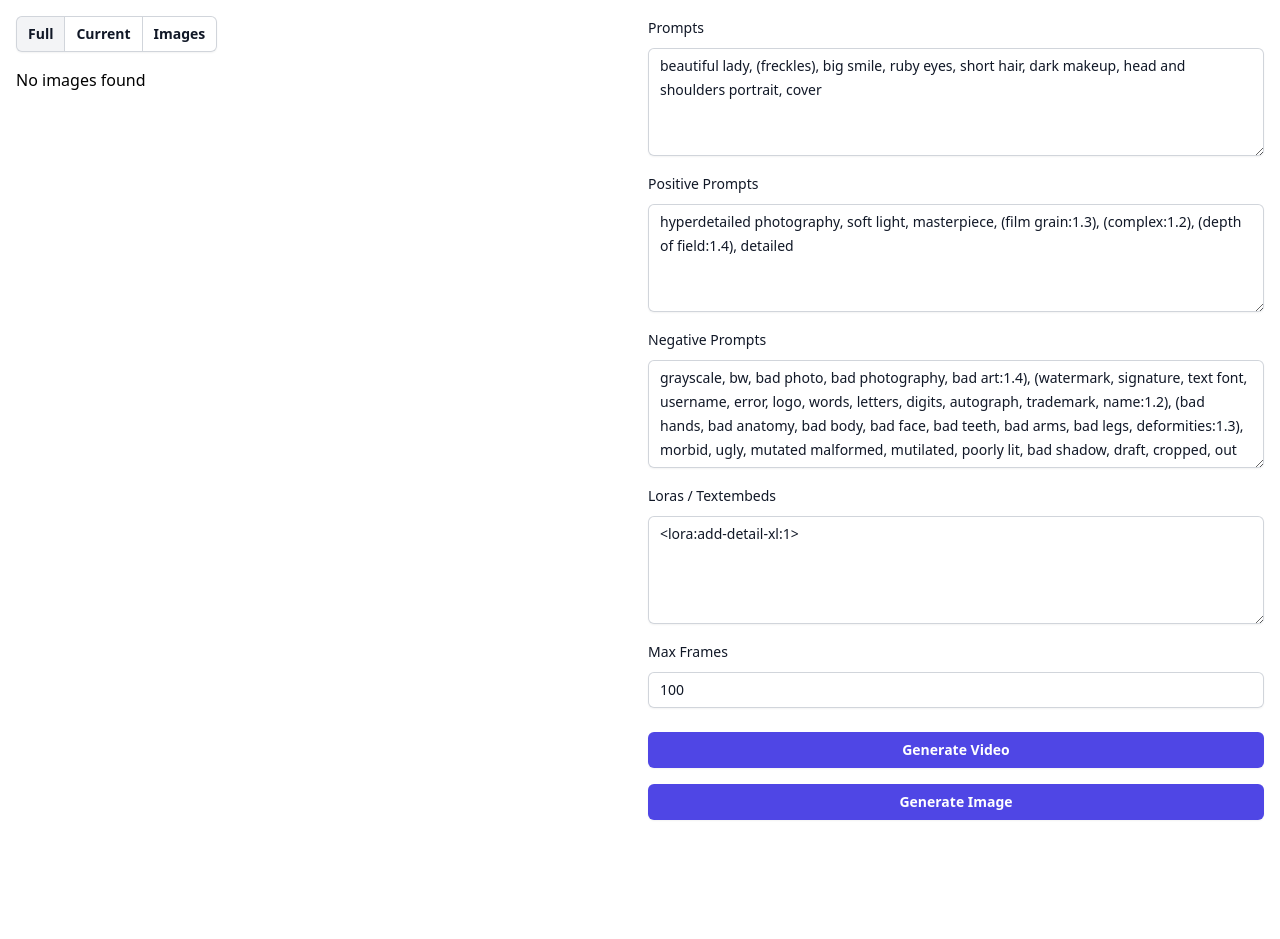
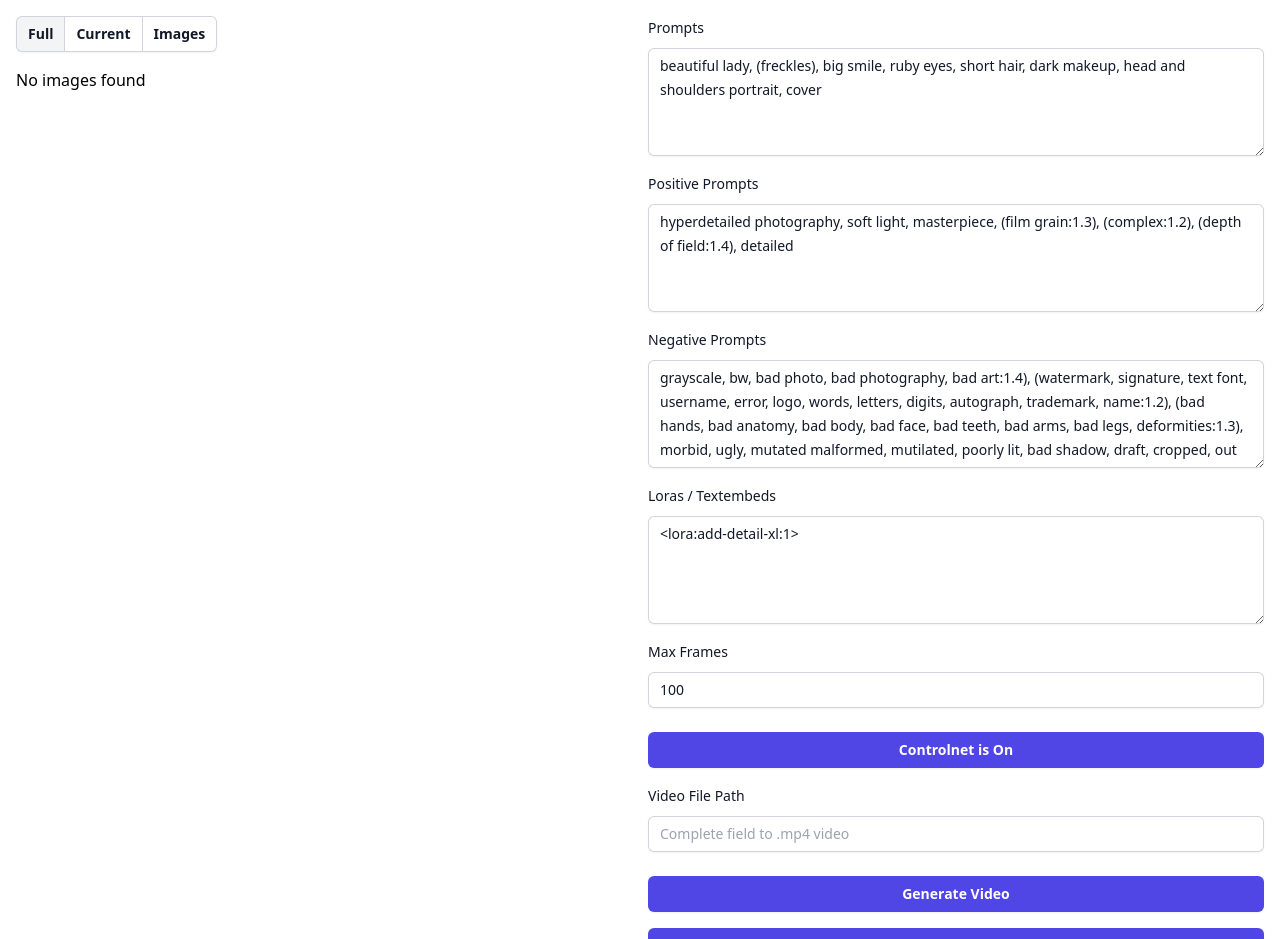
Before and after one commit to marius-jopen/vaim-bt, a React (Create React App) app in the folder client/: page / in a window 1280 px wide. Shown: the top 939 px of the page. Before the commit the page ends 836 px from the top, so only its background shows below. Built offline with nearby package versions, Linux system fonts and the light colour scheme; no server answers.

Commit message:
controlnet for videos integrated

```diff
--- a/client/src/components/form/TextInput.js
+++ b/client/src/components/form/TextInput.js
@@ -1,4 +1,6 @@
-const TextInput = ({ label, type = 'text', value, onChange }) => (
+import React from 'react';
+
+const TextInput = ({ label, type = 'text', value, onChange, required = false, placeholder }) => (
   <div className="mb-6">
     <label htmlFor={label} className="block text-sm font-medium leading-6 text-gray-900">
       {label}
@@ -7,13 +9,15 @@ const TextInput = ({ label, type = 'text', value, onChange }) => (
       <input
         type={type}
         name={label}
+        id={label} // Ensure the label's 'for' attribute maps to this 'id'
         value={value}
         onChange={onChange}
+        required={required} // Apply the 'required' prop to the input
+        placeholder={placeholder || "you@example.com"} // Use passed placeholder or default
         className="block w-full rounded-md border-0 py-1.5 text-gray-900 shadow-sm ring-1 ring-inset ring-gray-300 placeholder:text-gray-400 focus:ring-2 focus:ring-inset focus:ring-indigo-600 sm:text-sm sm:leading-6"
-        placeholder="you@example.com"
       />
     </div>
-</div>
-  );
+  </div>
+);
 
-  export default TextInput;
+export default TextInput;
--- a/client/src/components/form/form.js
+++ b/client/src/components/form/form.js
@@ -1,6 +1,6 @@
 import React, { useState } from 'react';
-import handleSubmitImage from './handleSubmitImage'; // Make sure this path is correct
-import handleSubmitAnimation from './handleSubmitAnimation'; // Make sure this path is correct
+import handleSubmitImage from './handleSubmitImage';
+import handleSubmitAnimation from './handleSubmitAnimation';
 import TextInput from './TextInput';
 import TextAreaInput from './TextAreaInput';
 import SubmitButton from './SubmitButton';
@@ -11,37 +11,56 @@ export default function Form() {
   const [positivePrompts, setPositivePrompts] = useState('hyperdetailed photography, soft light, masterpiece, (film grain:1.3), (complex:1.2), (depth of field:1.4), detailed');
   const [negativePrompts, setNegativePrompts] = useState('grayscale, bw, bad photo, bad photography, bad art:1.4), (watermark, signature, text font, username, error, logo, words, letters, digits, autograph, trademark, name:1.2), (bad hands, bad anatomy, bad body, bad face, bad teeth, bad arms, bad legs, deformities:1.3), morbid, ugly, mutated malformed, mutilated, poorly lit, bad shadow, draft, cropped, out of frame, cut off, censored, jpeg artifacts, glitch, duplicate');
   const [loras, setLoras] = useState('<lora:add-detail-xl:1>');
+  const [cn1Enabled, setCn1Enabled] = useState(true);
+  // New state for manually entered file path
+  const [manualFilePath, setManualFilePath] = useState('');
   const [responseMessage, setResponseMessage] = useState('');
 
   const handleAnimationSubmit = async (e) => {
     e.preventDefault();
-    await handleSubmitAnimation(e, { prompts, maxFrames, positivePrompts, loras, negativePrompts }, setResponseMessage);
+    // Use manualFilePath in your submission logic
+    await handleSubmitAnimation(e, { prompts, maxFrames, positivePrompts, loras, negativePrompts, cn1Enabled, cn1VidPath: manualFilePath }, setResponseMessage);
   };
 
   const handleImageSubmit = async (e) => {
     e.preventDefault();
-    await handleSubmitImage(e, { prompts, positivePrompts, loras, negativePrompts }, setResponseMessage);
+    await handleSubmitImage(e, { prompts, positivePrompts, loras, negativePrompts, cn1Enabled }, setResponseMessage);
   };
 
   return (
     <>
       <div className="order-2 lg:order-1">
         <form onSubmit={handleAnimationSubmit} className='text-xs'>
-        <TextAreaInput label="Prompts" value={prompts} onChange={(e) => setPrompts(e.target.value)} />
+          <TextAreaInput label="Prompts" value={prompts} onChange={(e) => setPrompts(e.target.value)} />
           <TextAreaInput label="Positive Prompts" value={positivePrompts} onChange={(e) => setPositivePrompts(e.target.value)} />
           <TextAreaInput label="Negative Prompts" value={negativePrompts} onChange={(e) => setNegativePrompts(e.target.value)} />
           <TextAreaInput label="Loras / Textembeds" value={loras} onChange={(e) => setLoras(e.target.value)} />
           <TextInput label="Max Frames" type="number" value={maxFrames} onChange={(e) => setMaxFrames(e.target.value)} required />
+
+          <button type="button" className="mb-4 flex w-full justify-center rounded-md bg-indigo-600 px-3 py-1.5 text-sm font-semibold leading-6 text-white shadow-sm hover:bg-indigo-500 focus-visible:outline focus-visible:outline-2 focus-visible:outline-offset-2 focus-visible:outline-indigo-600" onClick={() => setCn1Enabled(!cn1Enabled)}>
+            {cn1Enabled ? "Controlnet is On" : "Controlnet is Off"}
+          </button>
+
+          {cn1Enabled && (
+            <div className="mt-4">
+              <TextInput
+                label="Video File Path"
+                type="text"
+                value={manualFilePath}
+                onChange={(e) => setManualFilePath(e.target.value)}
+                required
+                placeholder="Complete field to .mp4 video"
+              />
+            </div>
+          )}
+
+
           <SubmitButton text="Generate Video" colorClass="bg-green-200 hover:bg-green-300" />
         </form>
 
         <form onSubmit={handleImageSubmit} className='mt-4 text-xs'>
-          {/* Image form button only, since details are managed in state */}
           <SubmitButton text="Generate Image" colorClass="bg-blue-200 hover:bg-blue-300" />
         </form>
-        {/* <div className='text-xs mt-1 neutral-500 mt-2 text-center'>
-          {responseMessage && <p>{responseMessage}</p>}
-        </div> */}
       </div>
     </>
   );
--- a/client/src/components/form/handleSubmitAnimation.js
+++ b/client/src/components/form/handleSubmitAnimation.js
@@ -1,5 +1,5 @@
 const handleSubmitAnimation = async (
-    e, { prompts, maxFrames, positivePrompts, loras, negativePrompts }, setResponseMessage
+  e, { prompts, maxFrames, positivePrompts, cn1VidPath, loras, negativePrompts, cn1Enabled }, setResponseMessage
 ) => {
   e.preventDefault();
 
@@ -10,9 +10,11 @@ const handleSubmitAnimation = async (
     deforum_settings: {
       "prompts": {
         "0": `${formattedPrompts} // ${positivePrompts} ${loras} --neg ${negativePrompts}`,
-          [keyframe.toString()]: `${formattedPrompts} // ${positivePrompts} ${loras} --neg ${negativePrompts}` // Use the calculated keyframe
+        [keyframe.toString()]: `${formattedPrompts} // ${positivePrompts} ${loras} --neg ${negativePrompts}`
       },
       "max_frames": parseInt(maxFrames, 10),
+      "cn_1_enabled": cn1Enabled,
+      "cn_1_vid_path": cn1Enabled ? cn1VidPath : undefined,
     }
   };
 
```
Also changed, not shown: 1 other file (tests, documents, lock files or other folders). Lines whose indentation alone changed are shown as unchanged.
